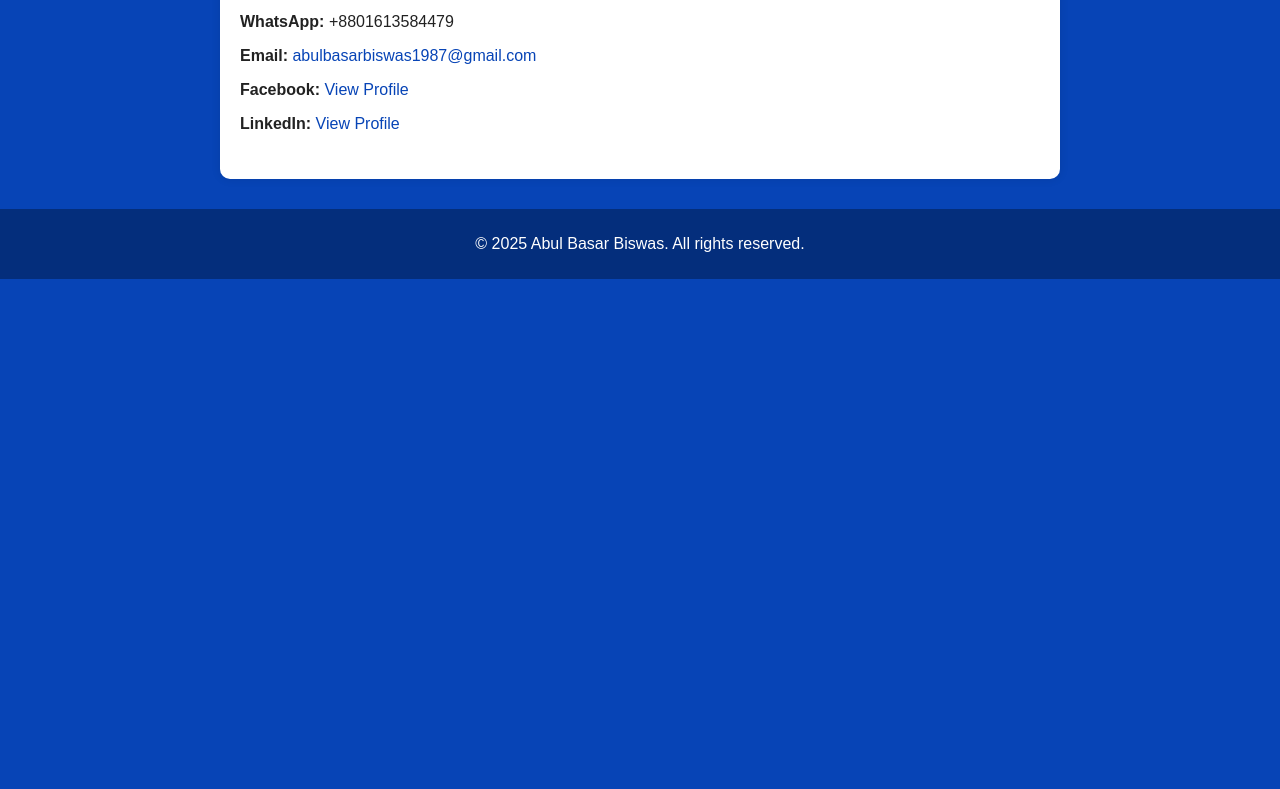
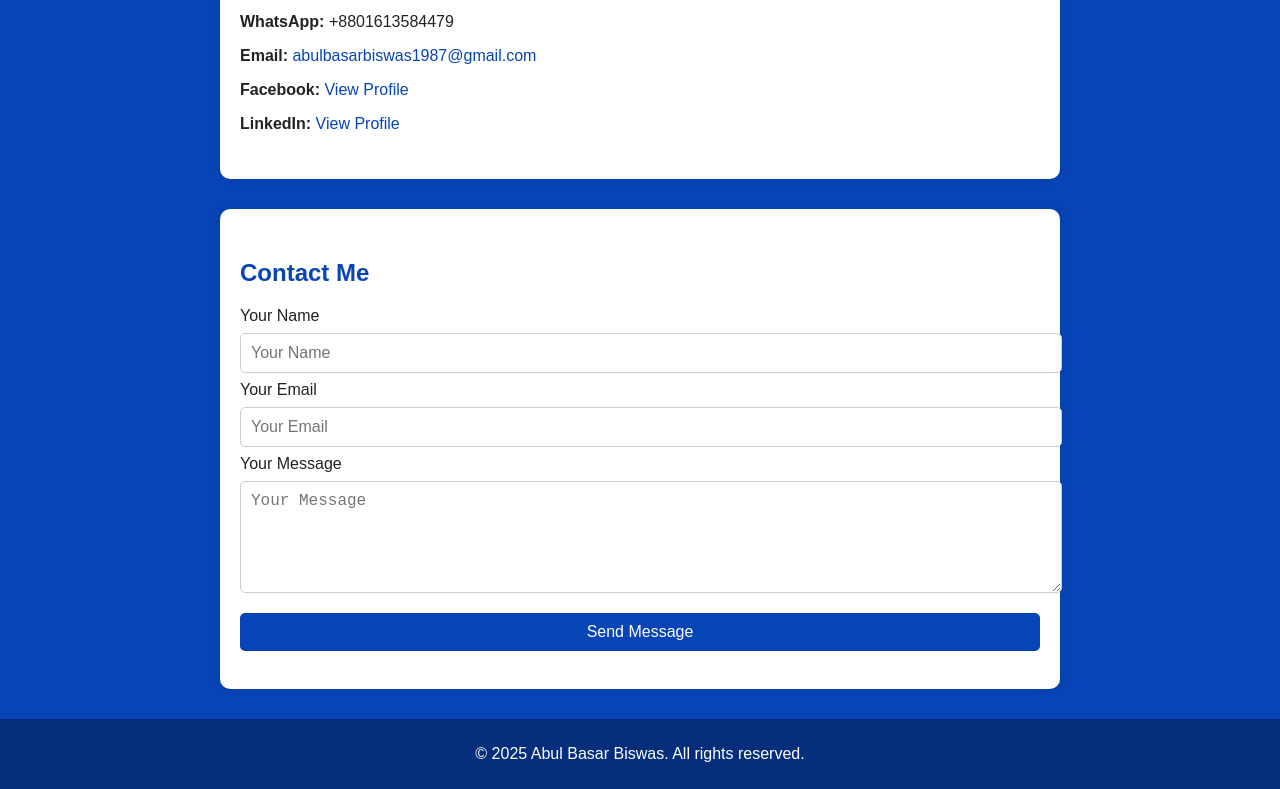
Before and after one commit to abul2024/.github.io, a plain HTML site: page index.html in a window 1280 px wide. Shown: the part 665-1454 px from the top of the page. Before the commit the page ends 944 px from the top, so only its background shows below. Drawn offline with Linux system fonts and the light colour scheme.

Commit message:
Update index.html

```diff
--- a/index.html
+++ b/index.html
@@ -32,6 +32,7 @@
       color: #222;
       border-radius: 10px;
       box-shadow: 0 0 10px rgba(0,0,0,0.1);
+      margin-bottom: 30px;
     }
     h1, h2 {
       color: #0744B6;
@@ -48,7 +49,23 @@
       color: white;
       text-align: center;
       padding: 10px;
-      margin-top: 30px;
+    }
+    input, textarea, button {
+      width: 100%;
+      padding: 10px;
+      margin: 8px 0;
+      border: 1px solid #ccc;
+      border-radius: 5px;
+      font-size: 16px;
+    }
+    button {
+      background-color: #0744B6;
+      color: white;
+      border: none;
+      cursor: pointer;
+    }
+    button:hover {
+      background-color: #063693;
     }
   </style>
 </head>
@@ -74,6 +91,26 @@
     <p><strong>LinkedIn:</strong> <a href="https://www.linkedin.com/in/abul-basar-biswas-782860367" target="_blank">View Profile</a></p>
   </section>
 
+  <section>
+    <h2>Contact Me</h2>
+    <form action="https://formsubmit.co/abulbasarbiswas1987@gmail.com" method="POST">
+      <input type="hidden" name="_subject" value="New Message from Website">
+      <input type="hidden" name="_autoresponse" value="ধন্যবাদ! আপনার মেসেজটি সফলভাবে পাঠানো হয়েছে। আমি খুব শীঘ্রই যোগাযোগ করব।">
+      <input type="hidden" name="_template" value="table">
+
+      <label for="name">Your Name</label>
+      <input type="text" id="name" name="name" placeholder="Your Name" required>
+
+      <label for="email">Your Email</label>
+      <input type="email" id="email" name="email" placeholder="Your Email" required>
+
+      <label for="message">Your Message</label>
+      <textarea id="message" name="message" rows="5" placeholder="Your Message" required></textarea>
+
+      <button type="submit">Send Message</button>
+    </form>
+  </section>
+
   <footer>
     <p>&copy; 2025 Abul Basar Biswas. All rights reserved.</p>
   </footer>
```
